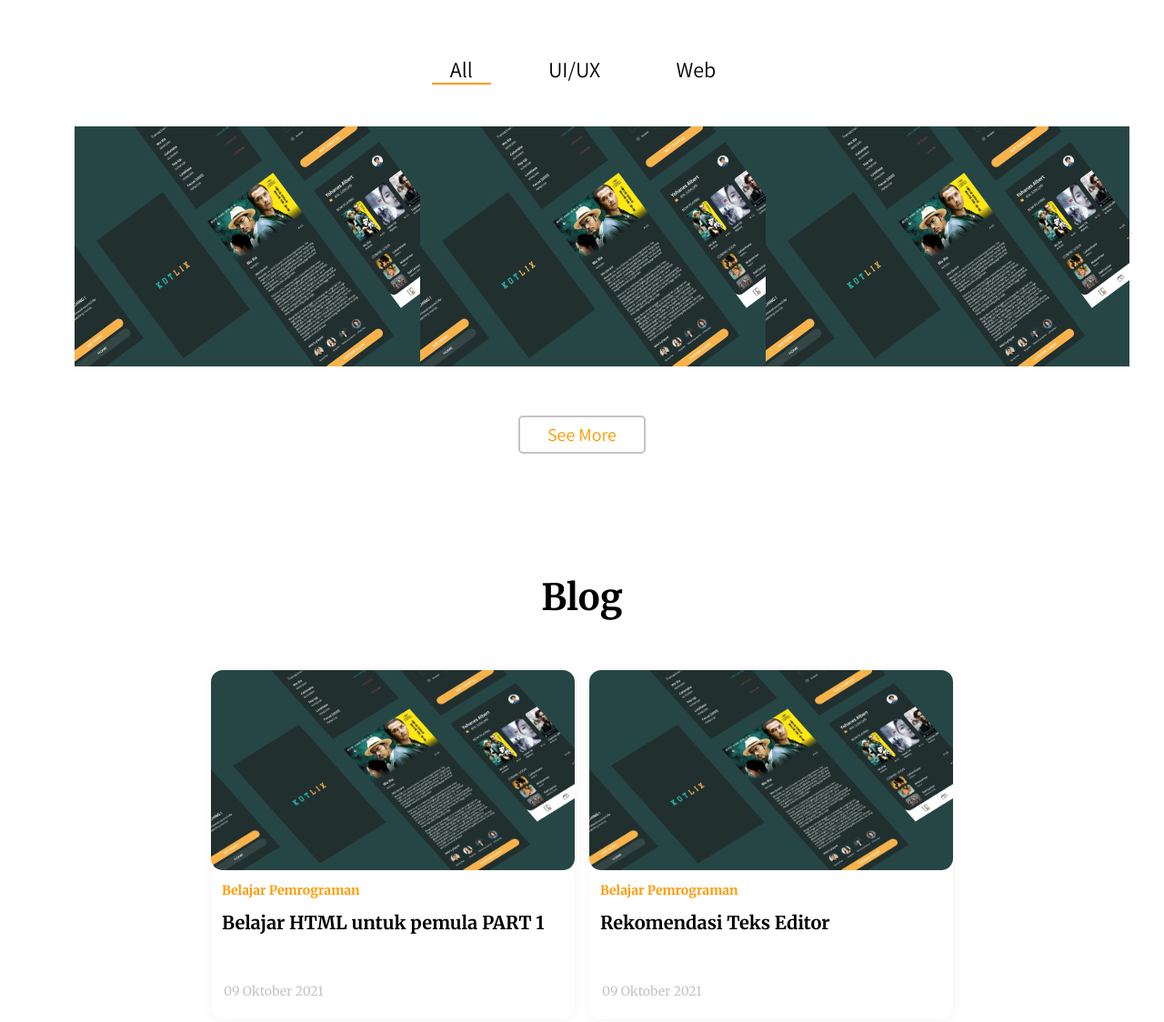
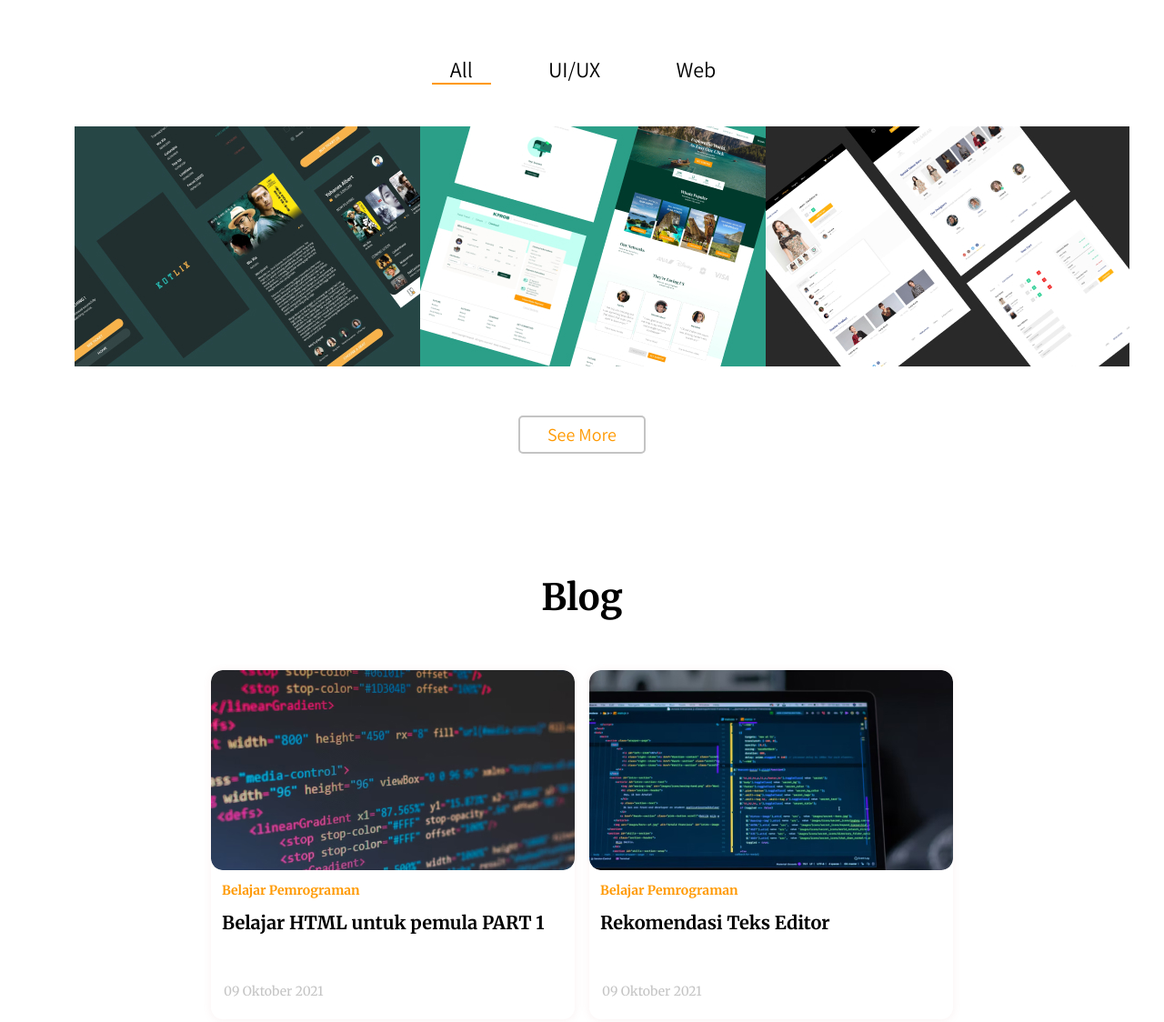
Before and after one commit to albertofcyber98/design-portofolio, a plain HTML site: page index.html in a window 1280 px wide. Shown: the part 2200-3324 px from the top of the page at 91% size. Drawn offline with nearby package versions, Linux system fonts and the light colour scheme.

Commit message:
Update Photo Portofolio and Blog

```diff
--- a/index.html
+++ b/index.html
@@ -250,10 +250,10 @@
                         <img src="images/Android UI.jpg" alt="">
                     </div>
                     <div class="col-12 col-md-6 col-lg-4 col-xl-4 mt-5 box-portofolio">
-                        <img src="images/Android UI.jpg" alt="">
+                        <img src="images/noprob-ui.jpg" alt="">
                     </div>
                     <div class="col-12 col-md-6 col-lg-4 col-xl-4 mt-5 box-portofolio">
-                        <img src="images/Android UI.jpg" alt="">
+                        <img src="images/style-ui.jpg" alt="">
                     </div>
                 </div>
                 <div class="row justify-content-center button-portofolio">
@@ -273,7 +273,7 @@
                 <div class="row justify-content-center">
                     <div class="col-12 col-md-6 col-lg-4 col-xl-4 mx-2 card-blog mt-5">
                         <div class="row">
-                            <img src="images/Android UI.jpg" width="400" height="220" alt="">
+                            <img src="images/blog-1.jpg" width="400" height="220" alt="">
                         <h1 class="title-category">Belajar Pemrograman</h1>
                         <h1 class="title">Belajar HTML untuk pemula PART 1</h1>
                         <h1 class="date">09 Oktober 2021</h1>
@@ -281,7 +281,7 @@
                     </div>
                     <div class="col-12 col-md-6 col-lg-4 col-xl-4 mx-2 card-blog mt-5">
                         <div class="row">
-                            <img src="images/Android UI.jpg" width="400" height="220" alt="">
+                            <img src="images/blog-2.jpg" width="400" height="220" alt="">
                         <h1 class="title-category">Belajar Pemrograman</h1>
                         <h1 class="title">Rekomendasi Teks Editor</h1>
                         <h1 class="date">09 Oktober 2021</h1>
@@ -289,7 +289,7 @@
                     </div>
                     <div class="col-12 col-md-6 col-lg-4 col-xl-4 mx-2 card-blog mt-5">
                         <div class="row">
-                            <img src="images/Android UI.jpg" width="400" height="220" alt="">
+                            <img src="images/blog-3.jpg" width="400" height="220" alt="">
                         <h1 class="title-category">Belajar Pemrograman</h1>
                         <h1 class="title">Belajar HTML untuk pemula PART 1</h1>
                         <h1 class="date">09 Oktober 2021</h1>
```
Also changed, not shown: images/blog-1.jpg (added), images/blog-2.jpg (added), images/blog-3.jpg (added), images/dummy.jpg (deleted), images/noprob-ui.jpg (added), images/style-ui.jpg (added).
